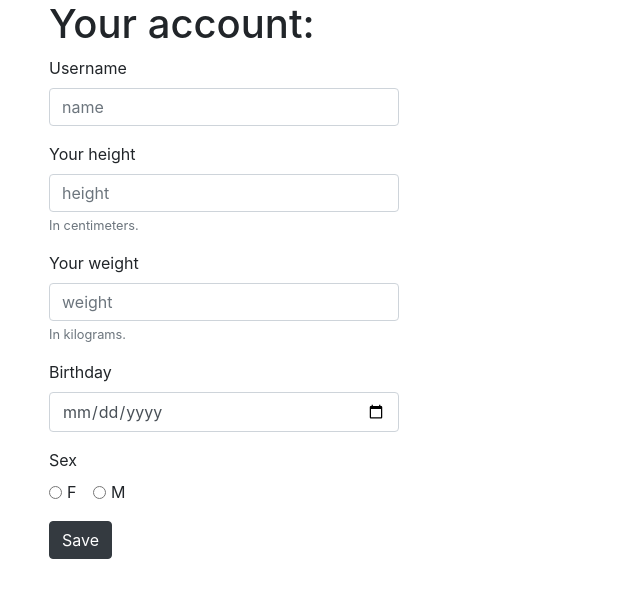
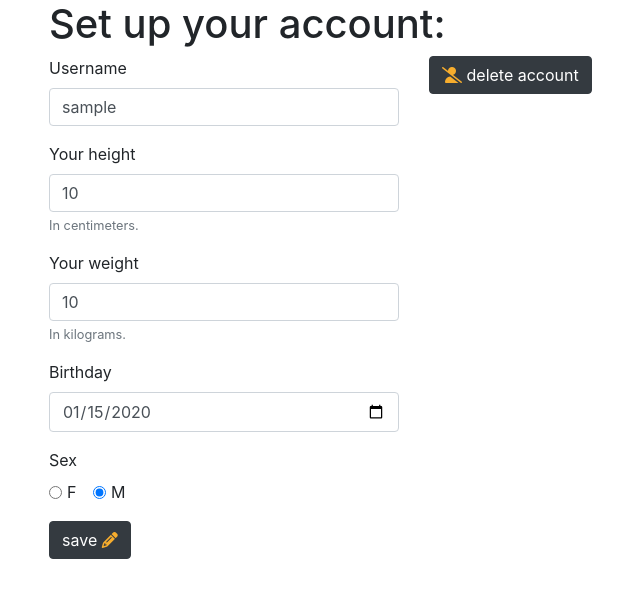
Before and after one commit to aggigie/fitness-app, a Django app: page /user-data/ in a window 1280 px wide. Shown: the part 58-656 px from the top of the page, without its empty margins (36-676 px from the left). Run offline with Django 3.2, Linux system fonts and the light colour scheme; tables that the repository leaves empty hold one stand-in row (values such as "Sample post"); some libraries are stand-ins or nearby versions.

Commit message:
Now deleting user and products works.

```diff
--- a/pal_app/templates/base.html
+++ b/pal_app/templates/base.html
@@ -11,11 +11,18 @@
         .carrot{
         color:#f7ad2d;
         }
-
+        .msg_warn{
+        color:#f01123;
+        }
+        .msg_win{
+        color:#42a608;
+        }
+        .msg_main{
+        color:#f7ad2d;
+        }
     </style>
 </head>
 <body>
-
 <nav class="navbar navbar-expand-lg navbar-light bg-light">
     <a class="navbar-brand btn btn-light" href="/"><i class="fas fa-carrot carrot"></i> FitnessApp</a>
     <button class="navbar-toggler" type="button" data-toggle="collapse" data-target="#navbarNav"
--- a/pal_app/templates/pal_app/add-product.html
+++ b/pal_app/templates/pal_app/add-product.html
@@ -14,9 +14,9 @@
                 <label for="calories">Calories</label>
                 <input type="number" class="form-control" name="calories" id="calories"
                        aria-describedby="descriptionHelp" value="0">
-                <small id="descriptionHelp" class="form-text text-muted">Per 100grams.</small>
+                <small id="descriptionHelp" class="form-text text-muted">Per 100 grams.</small>
             </div>
-            <button type="submit" class="btn btn-dark">add</button>
+            <button type="submit" class="btn btn-dark">add <i class="fas fa-pencil-alt carrot"></i></button>
         </form>
     </div>
 </div>
--- a/pal_app/templates/pal_app/user-data.html
+++ b/pal_app/templates/pal_app/user-data.html
@@ -1,6 +1,10 @@
 {% extends 'base.html' %}
 {% block body %}
-<h1>Your account:</h1>
+{% if debug %}
+<br>
+<h3>{{debug}}</h3>
+{% else %}
+<h1>Set up your account:</h1>
 <div class="row">
     <div class="col-sm-4">
         <form action="" method="post">
@@ -8,44 +12,49 @@
             <div class="form-group">
                 <label for="user_name">Username</label>
                 <input type="text" class="form-control" name="user_name" id="user_name"
-                       placeholder="name">
+                       placeholder="name" {% if user %}value="{{user.user_name}}" {% endif %}>
             </div>
             <div class="form-group">
                 <label for="height">Your height</label>
                 <input type="number" class="form-control" name="height" id="height"
-                       aria-describedby="descriptionHelp" placeholder="height">
+                       aria-describedby="descriptionHelp" placeholder="height" {% if user %}value='{{user.height}}' {%
+                       endif %}>
                 <small id="descriptionHelp" class="form-text text-muted">In centimeters.</small>
             </div>
             <div class="form-group">
                 <label for="weight">Your weight</label>
                 <input type="number" class="form-control" name="weight" id="weight"
-                       aria-describedby="descriptionHeightHelp" placeholder="weight">
+                       aria-describedby="descriptionHeightHelp" placeholder="weight" {% if user
+                       %} value='{{user.weight}}' {% endif %}>
                 <small id="descriptionHeightHelp" class="form-text text-muted">In kilograms.</small>
             </div>
             <div class="form-group">
                 <label for="age">Birthday</label>
                 <input type="date" class="form-control" name="age" id="age"
-                       placeholder="age">
+                       placeholder="age" {% if user %} value='{{user.age|date:"Y-m-d"}}' {% endif %}>
             </div>
             <div class="form-group">
                 <label>Sex</label><br>
                 <div class="form-check form-check-inline">
                     <input class="form-check-input" type="radio" name="sex" id="inlineRadio1"
-                           value="f">
+                           value="f" {% if user %} {% if user.sex %}checked{% endif %}{% endif %}>
                     <label class="form-check-label" for="inlineRadio1">F</label>
                 </div>
                 <div class="form-check form-check-inline">
                     <input class="form-check-input" type="radio" name="sex" id="inlineRadio2"
-                           value="m">
+                           value="m" {% if user %} {% if user.sex %}checked{% endif %}{% endif %}>
                     <label class="form-check-label" for="inlineRadio2">M</label>
                 </div>
             </div>
-            <button type="submit" class="btn btn-dark">Save</button>
+            <button type="submit" class="btn btn-dark">save <i class="fas fa-pencil-alt carrot"></i></button>
         </form>
     </div>
+    <div class="col-sm-2">
+        {% if user.user_name %}
+        <a href="{% url 'delete_user' %}" class="btn btn-dark"><i class="fas fa-user-slash carrot"></i>
+        delete account</a>
+        {% endif %}
+    </div>
 </div>
-{% if debug %}
-<br>
-<h6>{{debug}}</h6>
 {% endif %}
 {% endblock %}
--- a/pal_app/urls.py
+++ b/pal_app/urls.py
@@ -7,5 +7,7 @@ urlpatterns = [
     path('products/', views.show_products),
     path('', views.main),
     path('user-data/', views.user_data),
+    path('delete-account/', views.delete_user, name="delete_user"),
+    path('remove-product/<int:product_id>/', views.remove_product, name="remove_product"),
     path('meal/<int:meal_type>/', views.meal_data)
 ]
--- a/pal_app/views.py
+++ b/pal_app/views.py
@@ -5,7 +5,7 @@ from django.shortcuts import render, redirect
 
 
 def show_products(request):
-    product_list = Product.objects.all()
+    product_list = Product.objects.all().order_by('name')
     context = {'product_list': product_list}
     return render(request, 'pal_app/products-list.html', context)
 
@@ -53,6 +53,15 @@ def calc_meal(meal_type):
     return value
 
 
+def delete_user(request):
+    user = User.objects.first()
+    user.delete()
+    meals = Meal.objects.filter(day=today())
+    for meal in meals:
+        meal.delete()
+    return redirect('/')
+
+
 def main(request):
     if User.objects.count() == 0:
         response = redirect('/user-data')
@@ -68,23 +77,30 @@ def main(request):
                    'date': today(),
                    'goal': goal,
                    'calories_left': int(goal - todays_intake),
-                   'cal_of_meals': meal_cal
+                   'cal_of_meals': meal_cal,
+                   'intake': todays_intake
                    }
         response = render(request, 'pal_app/fitness-app.html', context)
     return response
 
 
+def remove_product(request, product_id):
+    pr = Product.objects.get(id=product_id)
+    pr.delete()
+    return redirect('/products')
+
+
 def user_data(request):
+    msg = ""
     try:
         user_name = request.POST['user_name']
         height = request.POST['height']
         weight = request.POST['weight']
         age = request.POST['age']
         sex = request.POST['sex'] == 'm'
-        msg = ''
         if User.objects.count() == 0:
             ud = User(user_name=user_name, height=height, weight=weight, age=age, sex=sex)
-            msg = "Successfully added to database."
+            msg = "Welcome to FitnessApp!"
         else:
             ud = User.objects.first()
             ud.user_name = user_name
@@ -92,10 +108,13 @@ def user_data(request):
             ud.weight = weight
             ud.age = age
             ud.sex = sex
-            msg = "Successfully updated your information."
+            msg = "Successfully updated your data."
         ud.save()
     except KeyError:
-        return render(request, 'pal_app/user-data.html')
+        if User.objects.count() > 0:
+            ud = User.objects.first()
+            return render(request, 'pal_app/user-data.html', {
+                'user': ud})
     return render(request, 'pal_app/user-data.html', {
         'debug': msg
     })
```
Also changed, not shown: pal_app/templates/pal_app/fitness-app.html (+11 -5 lines), pal_app/templates/pal_app/meal-data.html (+15 -5 lines), pal_app/templates/pal_app/products-list.html (+11 -2 lines).
